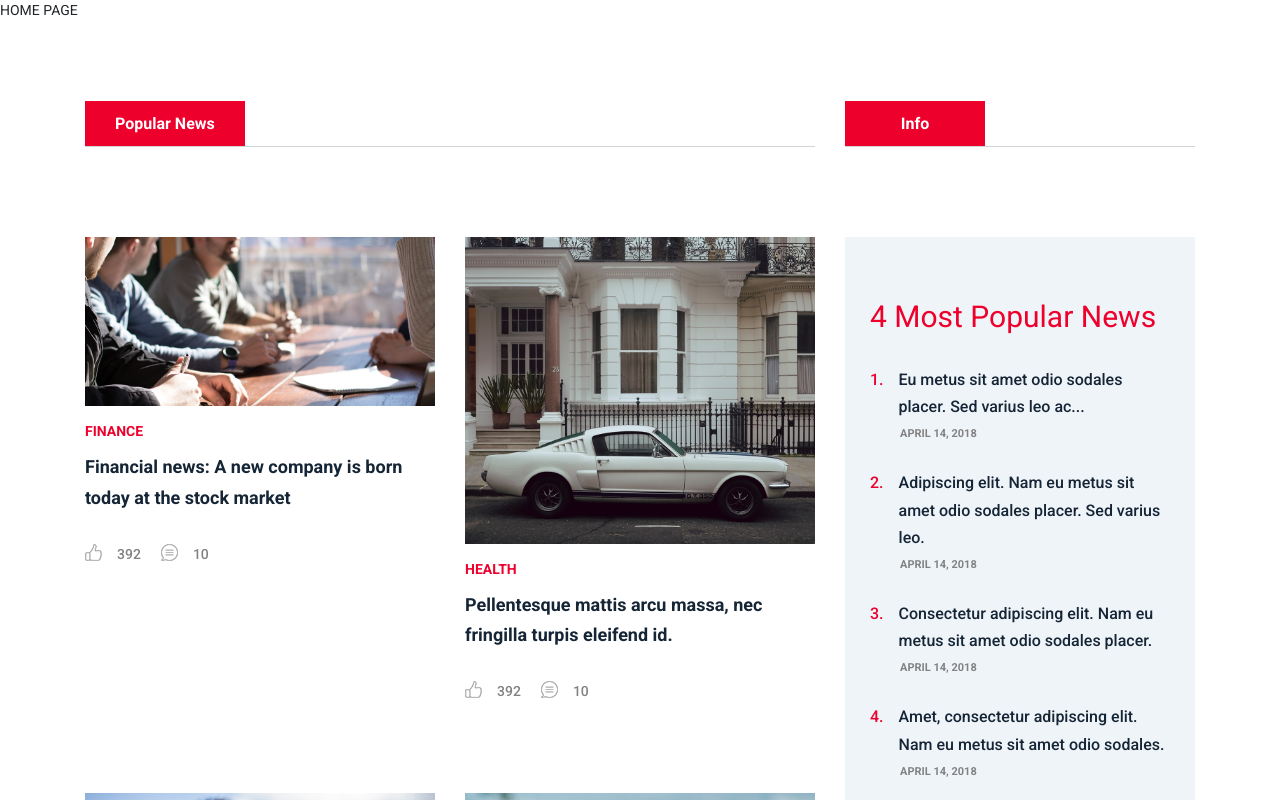
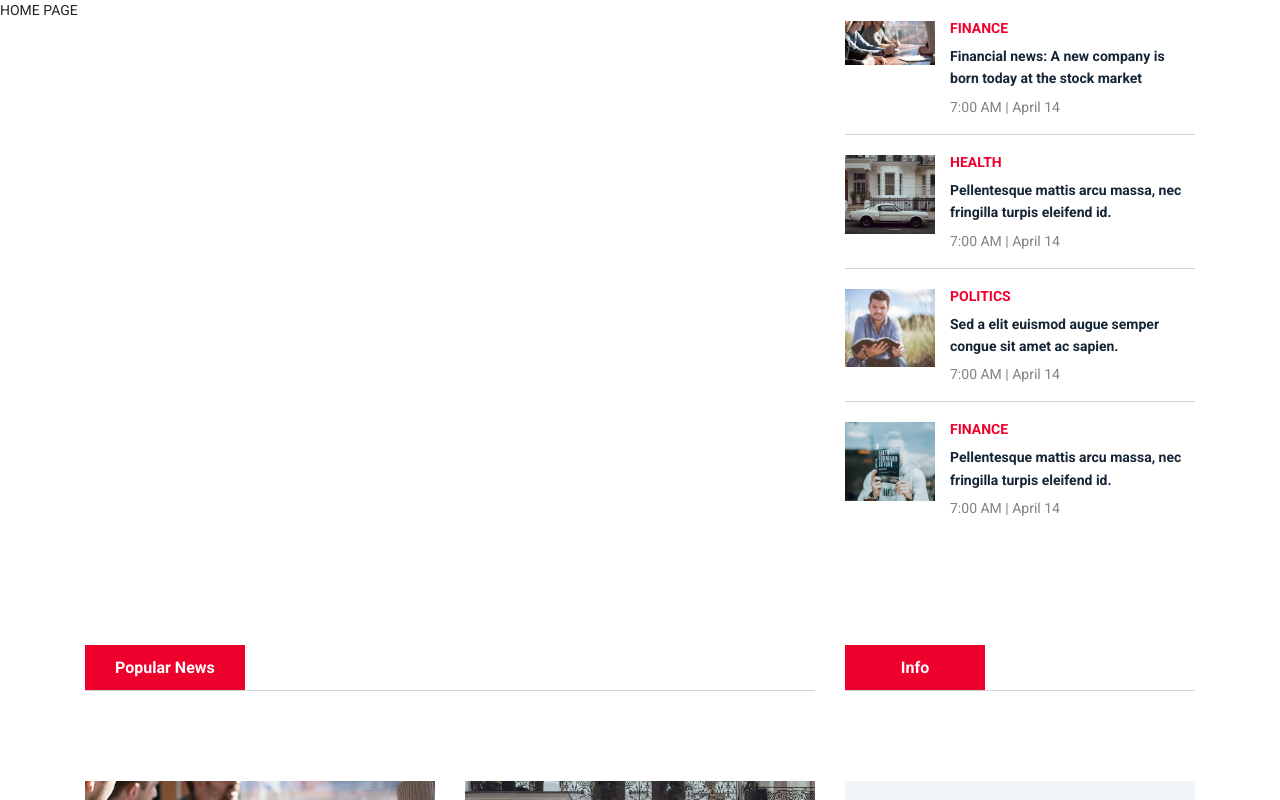
Before and after one commit to Consatanos/newspaper, a React (Create React App) app: page / in a window 1280 px wide. Shown: the top 800 px of the page. Built offline with nearby package versions, Linux system fonts and the light colour scheme; a web font is replaced by a local one.

Commit message:
add news card

```diff
--- a/src/components/news/index.js
+++ b/src/components/news/index.js
@@ -1,5 +1,7 @@
 import NewsAside from './news-aside';
+import NewsCard from './news-card';
 
 export {
-  NewsAside
+  NewsAside,
+  NewsCard
 };
--- /dev/null
+++ b/src/components/news/news-card.js
@@ -0,0 +1,26 @@
+import React from 'react';
+import { Link } from 'react-router-dom';
+
+const NewsCard = (props) => {
+  const { imageUrl, title, date } = props;
+
+  return (
+    <div className="col-12 col-lg-4">
+      <div className="single-blog-post">
+        <div className="post-thumb">
+          <Link to="/"><img src={`img/${imageUrl}`} alt="" /></Link>
+        </div>
+        <div className="post-data">
+          <Link to="/" className="post-title">
+            <h6>{title}</h6>
+          </Link>
+          <div className="post-meta">
+            <div className="post-date"><Link to="/">{date}</Link></div>
+          </div>
+        </div>
+      </div>
+    </div>
+  )
+};
+
+export default NewsCard;
--- a/src/components/pages/home.js
+++ b/src/components/pages/home.js
@@ -2,8 +2,8 @@ import React from 'react';
 import { SectionHeader } from '../section';
 import FooterAdd from '../footer-add';
 import VideoContainer from '../../containers/video-container';
-import { PostMinicardContainer } from '../../containers/post-container';
-import { NewsAsideContainer } from '../../containers/news-container';
+import { PostMinicardContainer, PostAsideContainer } from '../../containers/post-container';
+import { NewsAsideContainer, NewsCardContainer } from '../../containers/news-container';
 import { FormNewsletter } from '../form';
 
 const Home = () => {
@@ -11,7 +11,24 @@ const Home = () => {
     <>
       HOME PAGE
 
-        {/* Popular News Area */}
+      {/* Featured Post Area */}
+      <div className="featured-post-area">
+        <div className="container">
+          <div className="row">
+            <div className="col-12 col-md-6 col-lg-8">
+              <div className="row">
+
+              </div>
+            </div>
+            <div className="col-12 col-md-6 col-lg-4">
+              {/* Latest Posts Widget */}
+              <PostAsideContainer />
+            </div>
+          </div>
+        </div>
+      </div>
+
+      {/* Popular News Area */}
       <div className="popular-news-area section-padding-80-50">
         <div className="container">
           <div className="row">
@@ -32,7 +49,26 @@ const Home = () => {
         </div>
       </div>
 
+      {/* Video Post Area */}
       <VideoContainer />
+
+      {/* Editorial Post Area */}
+      <div className="editors-pick-post-area section-padding-80-50">
+        <div className="container">
+          <div className="row">
+            <div className="col-12 col-md-7 col-lg-9">
+              <SectionHeader
+                title="Editor’s Pick" />
+              <NewsCardContainer />
+            </div>
+            <div className="col-12 col-md-5 col-lg-3">
+              <SectionHeader
+                title="World News" />
+
+            </div>
+          </div>
+        </div>
+      </div>
       <FooterAdd />
     </>
   )
--- a/src/components/post/index.js
+++ b/src/components/post/index.js
@@ -1,5 +1,7 @@
 import PostMinicard from './post-minicard';
+import PostAside from './post-aside';
 
 export {
-  PostMinicard
+  PostMinicard,
+  PostAside
 };
--- /dev/null
+++ b/src/components/post/post-aside.js
@@ -0,0 +1,25 @@
+import React from 'react';
+import { Link } from 'react-router-dom';
+
+const PostAside = (props) => {
+  const { imageUrl, category, title, time, date } = props;
+
+  return (
+    <div className="single-blog-post small-featured-post d-flex">
+      <div className="post-thumb">
+        <Link to="/"><img src={`img/${imageUrl}`} alt="" /></Link>
+      </div>
+      <div className="post-data">
+        <Link to="/" className="post-catagory">{category}</Link>
+        <div className="post-meta">
+          <Link to="/" className="post-title">
+            <h6>{title}</h6>
+          </Link>
+          <p className="post-date"><span>{time}</span> | <span>{date}</span></p>
+        </div>
+      </div>
+    </div>
+  )
+};
+
+export default PostAside;
--- a/src/containers/news-container/index.js
+++ b/src/containers/news-container/index.js
@@ -1,5 +1,7 @@
 import NewsAsideContainer from './news-aside-container';
+import NewsCardContainer from './news-card-container';
 
 export {
-  NewsAsideContainer
+  NewsAsideContainer,
+  NewsCardContainer
 };
--- /dev/null
+++ b/src/containers/news-container/news-card-container.js
@@ -0,0 +1,58 @@
+import React, { Component } from 'react';
+import { connect } from 'react-redux';
+import { compose } from 'redux';
+
+import { withInfoService } from '../../components/hoc';
+import { NewsCard } from '../../components/news';
+
+class NewsCardContainer extends Component {
+  componentDidMount() {
+    const { infoListService, loadingNews } = this.props;
+    infoListService.getInfo('news')
+      .then((data) => {
+        loadingNews(data)
+      });
+  };
+
+  render() {
+    const { news } = this.props;
+    return (
+      <div className="row">
+        {
+          news.slice(-6).reverse().map((item) => {
+            const { id, imageUrl, title, date } = item;
+            return (
+              <NewsCard
+                key={id}
+                title={title}
+                date={date}
+                imageUrl={imageUrl} />
+            )
+          })
+        }
+      </div>
+    )
+  };
+};
+
+const mapStateToProps = ({ news }) => {
+  return {
+    news
+  };
+};
+
+const mapDispatchToProps = (dispatch) => {
+  return {
+    loadingNews: (news) => {
+      dispatch({
+        type: 'LOADING_NEWS',
+        payload: news
+      })
+    }
+  };
+};
+
+export default compose(
+  withInfoService(),
+  connect(mapStateToProps, mapDispatchToProps)
+)(NewsCardContainer);
--- a/src/containers/post-container/index.js
+++ b/src/containers/post-container/index.js
@@ -1,5 +1,7 @@
 import PostMinicardContainer from './post-minicard-container';
+import PostAsideContainer from './post-aside-container';
 
 export {
-  PostMinicardContainer
+  PostMinicardContainer,
+  PostAsideContainer
 };
--- /dev/null
+++ b/src/containers/post-container/post-aside-container.js
@@ -0,0 +1,60 @@
+import React, { Component } from 'react';
+import { connect } from 'react-redux';
+import { compose } from 'redux';
+
+import { withInfoService } from '../../components/hoc';
+import { PostAside } from '../../components/post';
+
+class PostAsideContainer extends Component {
+  componentDidMount() {
+    const { infoListService, loadingPosts } = this.props;
+    infoListService.getInfo('posts')
+      .then((data) => {
+        loadingPosts(data)
+      });
+  };
+
+  render() {
+    const { posts } = this.props;
+    return (
+      <div className="latest-posts-widget mb-50">
+        {
+          posts.slice(-4).reverse().map((post) => {
+            const { id, imageUrl, category, title, time, date } = post;
+            return (
+              <PostAside
+                key={id}
+                imageUrl={imageUrl}
+                category={category}
+                title={title}
+                time={time}
+                date={date} />
+            )
+          })
+        }
+      </div>
+    )
+  };
+};
+
+const mapStateToProps = ({ posts }) => {
+  return {
+    posts
+  };
+};
+
+const mapDispatchToProps = (dispatch) => {
+  return {
+    loadingPosts: (posts) => {
+      dispatch({
+        type: 'LOADING_POSTS',
+        payload: posts
+      })
+    }
+  };
+};
+
+export default compose(
+  withInfoService(),
+  connect(mapStateToProps, mapDispatchToProps)
+)(PostAsideContainer);
```
